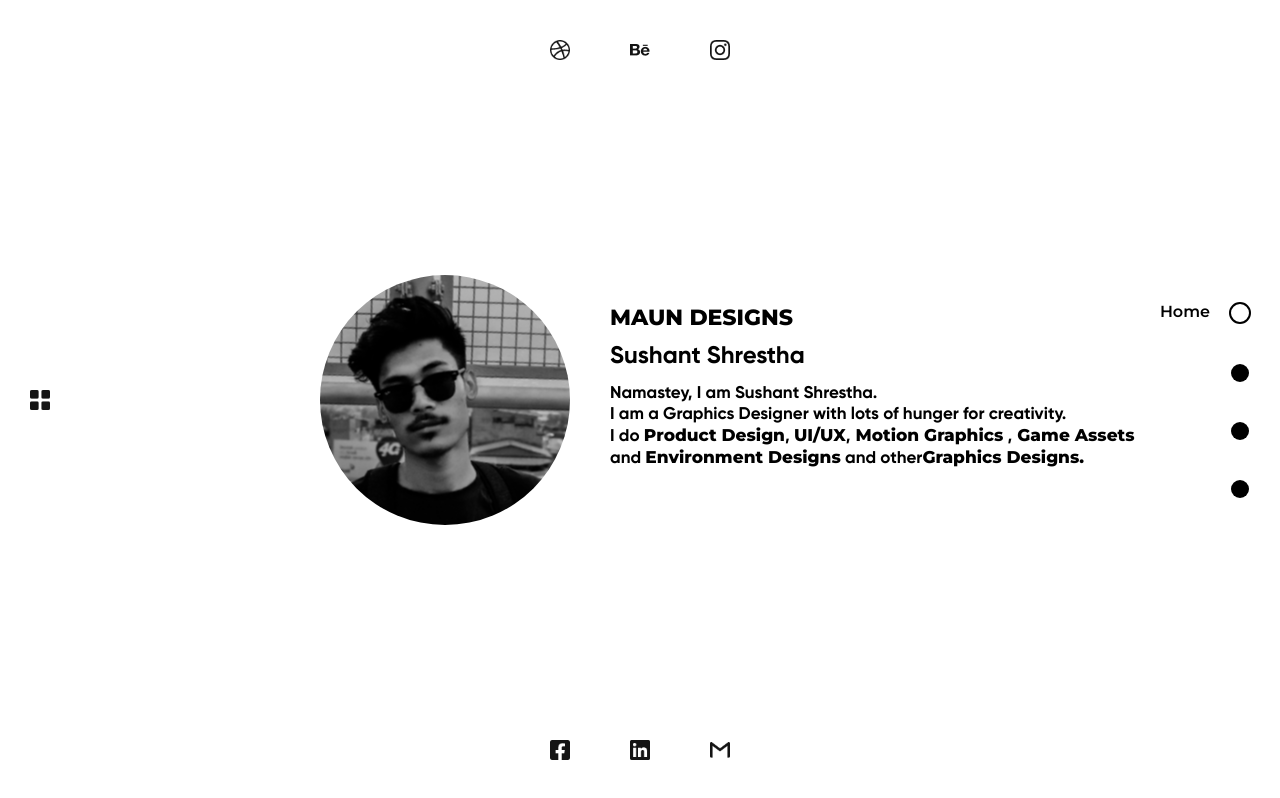
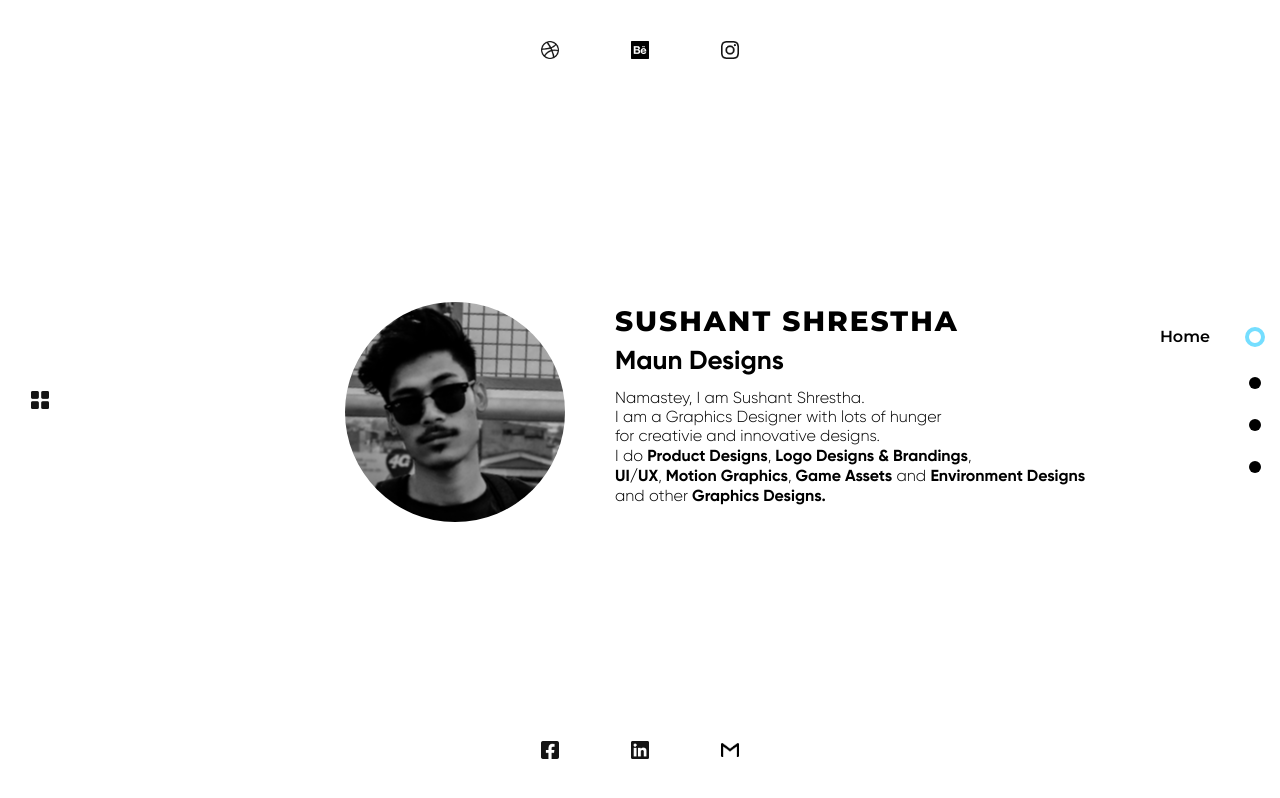
Before and after one commit to ceesang/Portfolio_Design, a plain HTML site: page index.html in a window 1280 px wide. Drawn offline with Linux system fonts and the light colour scheme.

Commit message:
animation plus butons color play

```diff
--- a/css/style.css
+++ b/css/style.css
@@ -2,8 +2,24 @@
 @font-face {
     font-family: 'gilroy';
     src: url("../font/Gilroy-Light.ttf");
-    src: url("../font/Gilroy-Medium.ttf");
+    /* src: url("../font/Gilroy-Medium.ttf"); */
+    /* src: url("../font/Gilroy-Bold.ttf"); */
+    /* font-style:; */
+    font-weight: 300;
+}
+
+* {
+    padding: 0;
+    margin: 0;
+    font-family: 'Montserrat';
+    /* cursor: url('/Anil-Kumar-Panta.cur'); */
+}
+
+@font-face {
+    font-family: 'gilroy';
     src: url("../font/Gilroy-Bold.ttf");
+    /* src: url("../font/Gilroy-Medium.ttf"); */
+    /* src: url("../font/Gilroy-Bold.ttf"); */
     /* font-style:; */
     font-weight: 900;
 }
@@ -15,43 +31,124 @@
 }
 
 img {
-    width: 20px;
+    width: 18px;
     cursor: pointer;
+    /* gap: 20px; */
+    padding: 6px;
+    position: relative;
 }
 
 img:hover {
-    transform: scale(1.2);
+    transform: scale(1.1);
+    background-color: #75DEFF;
+    /* border-radius: 50%; */
+    animation-name: easyease1;
+    animation-duration: 0.5s;
+    animation-fill-mode: forwards;
 }
 
 h1 {
-    font-size: 22px;
-    font: medium;
-    font-weight: 800;
+    font-size: 28px;
+    font: bold;
+    font-weight: 900;
+    letter-spacing: 2px;
+    position: relative;
 }
 
+h1:hover::before {
+    content: '';
+    /* width: 100%; */
+    height: 50%;
+    background-color: #75DEFF;
+    width: 62%;
+    position: absolute;
+    left: 0;
+    z-index: -1;
+    animation-name: easyease;
+    animation-duration: 1s;
+}
+
+
+/* h1:hover {
+    background-color: #15C5D0;
+    width: 63%;
+    height: 10%; */
+
 h3 {
+    /* letter-spacing: 2px; */
     font-family: gilroy;
-    font-size: 24px;
-    font: medium;
-    /* font-weight: 900; */
-    padding-top: 10px;
+    font-size: 26px;
+    font: lighter;
+    font-weight: 520;
+    padding-top: 8px;
+    position: relative;
+    z-index: 2;
     /* text-indent: 0px; */
 }
 
+@keyframes easyease {
+    0% {
+        opacity: 0;
+    }
+    100% {
+        opacity: 1;
+    }
+}
+
+@keyframes easyease1 {
+    0% {
+        background-color: transparent;
+        border-radius: 0%;
+    }
+    100% {
+        background-color: #75DEFF;
+        border-radius: 50%;
+    }
+}
+
+
+/* h3:hover {
+    background-color: #15C5D0;
+    width: 34%;
+    height: 10%;
+}
+
+h3 :hover {
+    transform: scale(2px);
+} */
+
+h3:hover::before {
+    animation-name: easyease;
+    animation-duration: 1s;
+    content: '';
+    width: 100%;
+    height: 50%;
+    background-color: #75DEFF;
+    width: 31%;
+    position: absolute;
+    left: 0;
+    z-index: -1;
+}
+
 p {
-    font-family: Gilroy;
-    font-size: 17px;
-    line-height: 10px;
+    font-family: gilroy;
+    font-size: 24 px;
+    line-height: 14px;
     line-height: normal;
     padding-top: 12px;
-    /* font-weight: lighter; */
-    font: normal;
+    /* font-weight: 100; */
+    font: lighter;
     /* text-align: justify; */
     /* vertical-align: baseline; */
 }
 
 strong:hover {
-    color: blue;
+    color: #15C5D0;
+}
+
+strong {
+    font-family: Gilroy;
+    font: bolder;
 }
 
 .nav {
@@ -98,19 +195,23 @@ strong:hover {
 } */
 
 .active {
-    width: 18px;
-    height: 18px;
-    border: 2px solid #000000;
+    width: 12px;
+    height: 12px;
+    border: 4px solid #75DEFF;
     background-color: white !important;
 }
 
 .toggle {
-    width: 18px;
-    height: 18px;
+    width: 12px;
+    height: 12px;
     border-radius: 100%;
     background-color: black;
     flex-shrink: 0;
     cursor: pointer;
+}
+
+.toggle:hover {
+    background-color: #75DEFF;
 }
 
 .left {
@@ -134,8 +235,10 @@ strong:hover {
 }
 
 .image {
-    width: 250px;
-    height: 250px;
+    /* box-shadow: 30px; */
+    margin-top: 3%;
+    width: 220px;
+    height: 220px;
     background-color: darkgrey;
     border-radius: 50%;
     background-image: url("../iimage/Mask\ Group\ 1.png");
@@ -147,21 +250,21 @@ strong:hover {
 }
 
 .content {
-    padding-left: 40px;
+    padding-left: 50px;
     width: 550px;
     height: 50%;
     /* background-color: darkolivegreen; */
 }
 
 .right {
-    width: 80px;
-    height: 100%;
+    width: 50px;
+    height: 80%;
     /* background-color: darkgreen; */
     display: flex;
     justify-content: center;
     flex-direction: column;
     align-items: center;
-    gap: 40px;
+    gap: 30px;
 }
 
 .footer {
--- a/index.html
+++ b/index.html
@@ -11,8 +11,9 @@
 
 <body id="body">
     <div class="nav">
-        <img src="/iimage/Icon awesome-dribbble.png" alt="">
-        <img src="./iimage/Icon simple-behance.png" alt="">
+        <img id='img' src="/iimage/Icon awesome-dribbble.png" alt="">
+
+        <img src="./iimage/behance.png" alt="">
         <img src="iimage/Icon simple-instagram.png" alt="">
     </div>
     <div class="main">
@@ -25,14 +26,14 @@
             </div>
             <div class="content">
                 <h1 id="h1" class="h1">
-                    MAUN DESIGNS
+                    SUSHANT SHRESTHA
                 </h1>
                 <h3 id="h2">
-                    Sushant Shrestha
+                    Maun Designs
                 </h3>
                 <p id="h3">
-                    Namastey, I am Sushant Shrestha.<br> I am a Graphics Designer with lots of hunger for creativity.<br> I do <strong> Product Design</strong>, <strong>  UI/UX</strong>,<strong> Motion Graphics</strong> ,<strong> Game Assets</strong>                    and
-                    <strong>  Environment Designs</strong> and other<strong>Graphics Designs.</strong>
+                    Namastey, I am Sushant Shrestha.<br> I am a Graphics Designer with lots of hunger <br> for creativie and innovative designs.<br> I do <strong> Product Designs</strong>,<strong> Logo Designs & Brandings</strong>,<br> <strong>  UI/UX</strong>,<strong> Motion Graphics</strong>,<strong> Game Assets</strong>                    and
+                    <strong>  Environment Designs</strong> <br> and other<strong> Graphics Designs.</strong>
                 </p>
             </div>
         </div>
@@ -62,7 +63,7 @@
     <div class="footer">
         <img src="iimage/Icon awesome-facebook-square.png" alt="">
         <img src="iimage/Icon awesome-linkedin.png" alt="">
-        <img src="iimage/Icon simple-gmail.png" alt="">
+        <img src="iimage/Vector.png" alt="">
     </div>
     <script>
         const btn = document.getElementById("theme")
```
Also changed, not shown: work.html (+1 -1 lines), iimage/Vector.png (added), iimage/behance.png (added), 1 other file.
